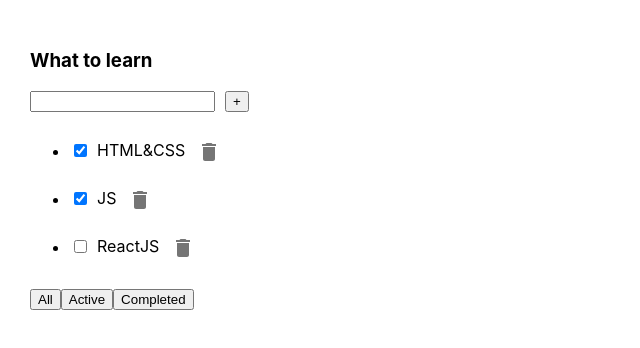
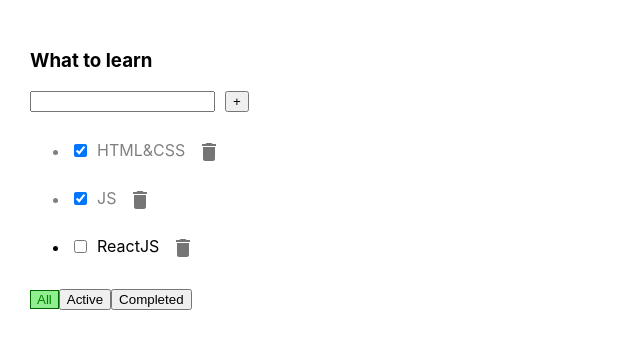
Before and after one commit to pampukhaleo/1-todolist-class, a React (Create React App) app: page / in a window 1280 px wide. Shown: the top 348 px of the page, without its empty margins (0-640 px from the left). Built offline with nearby package versions, Linux system fonts and the light colour scheme.

Commit message:
active background btn color. grey text for Done tasks

```diff
--- a/src/App.css
+++ b/src/App.css
@@ -19,3 +19,13 @@
 .error-message {
   color: red;
 }
+
+.active-button {
+  background-color: lightgreen;
+  color: green;
+  border: 1px solid darkgreen;
+}
+
+.grey-text {
+  color: grey;
+}
--- a/src/components/Button/Button.tsx
+++ b/src/components/Button/Button.tsx
@@ -3,16 +3,18 @@ import React from 'react'
 type PropsType = {
   name: string
   callBack: () => void
+  status?: boolean
 }
 
-export const Button = ({ name, callBack }: PropsType) => {
+export const Button = ({ name, callBack, status }: PropsType) => {
 
   const onclickHandler = () => {
     callBack()
   }
 
   return (
-    <button onClick={ onclickHandler }>
+    <button className={ status === true ? 'active-button' : '' }
+            onClick={ onclickHandler }>
       { name }
     </button>
   )
--- a/src/components/TodoList/TodoList.tsx
+++ b/src/components/TodoList/TodoList.tsx
@@ -98,14 +98,15 @@ const TodoList = ({
           onChange={ onChangeInputHandler }
           onKeyDown={ onKeyDownHandler }
           value={ inputValue }
-          className={error ? 'error' : '' }
+          className={ error ? 'error' : '' }
         />
         <Button name={ '+' } callBack={ inputValueHandler }/>
-        {error && <div className="error-message">{error}</div> }
+        { error && <div className="error-message">{ error }</div> }
       </div>
       <ul>
         { filterStatus()?.map(task => (
-          <li key={ task.id }>
+          <li key={ task.id }
+              className={ task.isDone ? 'grey-text' : '' }>
             <input onChange={ () => onChangeHandler(task.id) } type="checkbox" checked={ task.isDone }/>
             <span>{ task.title }</span>
             <IconButton
@@ -115,14 +116,20 @@ const TodoList = ({
             >
               <DeleteIcon/>
             </IconButton>
-            {/*<ButtonMUI onClick={disabledHandler} disabled={disabled}>Primary</ButtonMUI>*/}
+            {/*<ButtonMUI onClick={disabledHandler} disabled={disabled}>Primary</ButtonMUI>*/ }
           </li>
         )) }
       </ul>
       <div>
-        <Button callBack={ () => statusHandler('All') } name={ 'All' }/>
-        <Button callBack={ () => statusHandler('Active') } name={ 'Active' }/>
-        <Button callBack={ () => statusHandler('Completed') } name={ 'Completed' }/>
+        <Button status={ taskStatus === 'All' }
+                callBack={ () => statusHandler('All') }
+                name={ 'All' }/>
+        <Button status={ taskStatus === 'Active' }
+                callBack={ () => statusHandler('Active') }
+                name={ 'Active' }/>
+        <Button status={ taskStatus === 'Completed' }
+                callBack={ () => statusHandler('Completed') }
+                name={ 'Completed' }/>
       </div>
     </div>
   )
```
